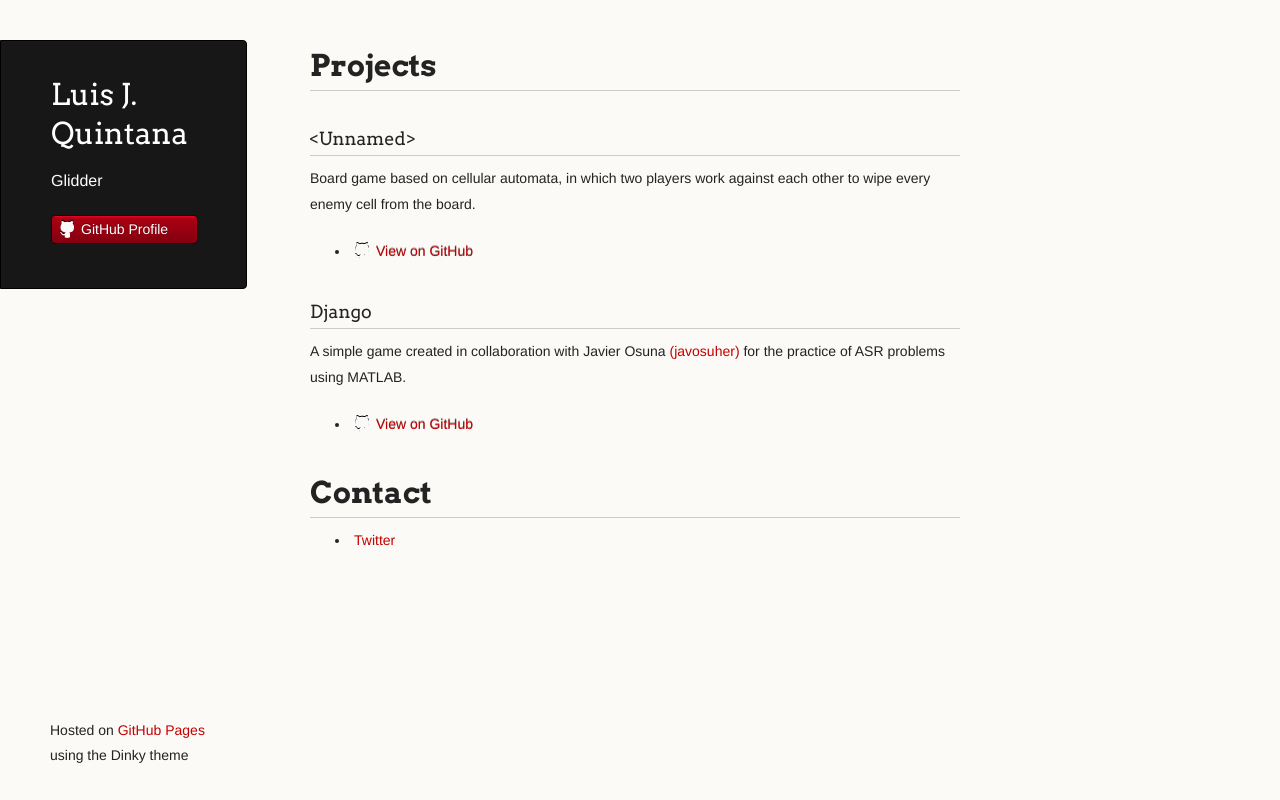
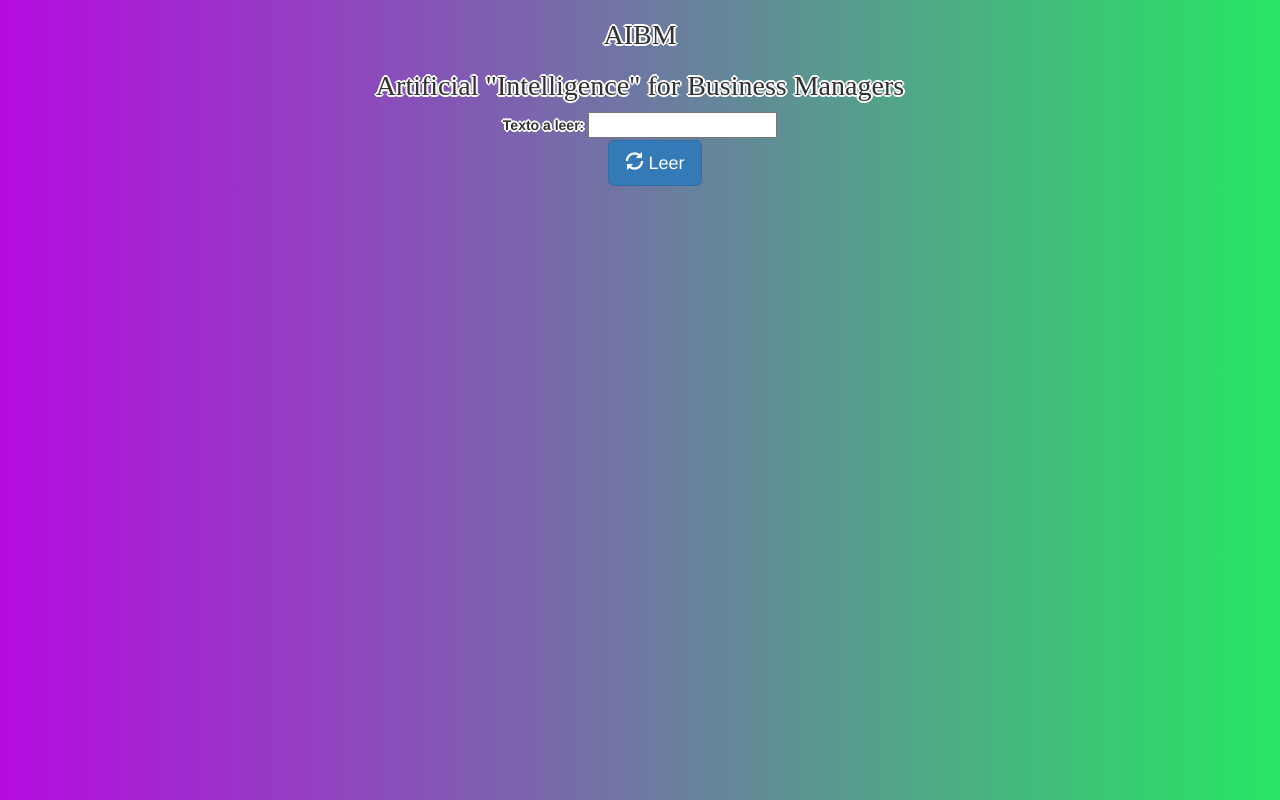
Before and after one commit to glidder/Glidder.github.io, a plain HTML site: page index.html in a window 1280 px wide. Drawn offline with nearby package versions, Linux system fonts and the light colour scheme.

Commit message:
Update index.html

```diff
--- a/index.html
+++ b/index.html
@@ -1,67 +1,60 @@
-<!doctype html>
-<html>
-  <head>
-    <meta charset="utf-8">
-    <meta http-equiv="X-UA-Compatible" content="chrome=1">
-    <title>Luis J. Quintana by glidder</title>
+<!DOCTYPE HTML>
+<html lang="en">
+<head>
+	<meta name="keywords" content="AICAM, PICAM, ai, comercial, demo, sparkle, generator">
+	<meta name="description" content="A Commercial-Mission-Ready Artificial Intelligence">
+	<meta name="author" content="Luis Quintana (@Glidder_)">
+	<meta charset="UTF-8">
+	<meta name="viewport" content="width=device-width, initial-scale=1">
+	<meta property="og:image"
+    content="TODO" />
 
-    <link rel="stylesheet" href="stylesheets/styles.css">
-    <link rel="stylesheet" href="stylesheets/pygment_trac.css">
-    <script src="javascripts/scale.fix.js"></script>
-    <meta name="viewport" content="width=device-width, initial-scale=1, user-scalable=no">
-    <!--[if lt IE 9]>
-    <script src="//html5shiv.googlecode.com/svn/trunk/html5.js"></script>
-    <![endif]-->
-  </head>
-  <body>
-    <div class="wrapper">
-      <header>
-        <h1 class="header">Luis J. Quintana</h1>
-        <p class="header">Glidder</p>
+	<script src="https://ajax.googleapis.com/ajax/libs/jquery/1.11.3/jquery.min.js"></script>
+	<link rel="stylesheet" href="https://maxcdn.bootstrapcdn.com/bootstrap/3.3.5/css/bootstrap.min.css">
+	<script src="https://maxcdn.bootstrapcdn.com/bootstrap/3.3.5/js/bootstrap.min.js"></script>
 
+	<title> AIBM </title>
+</head>
 
+<body role="document" style="background: rgba(181,11,224,1);
+background: -moz-linear-gradient(left, rgba(181,11,224,1) 0%, rgba(39,230,99,1) 100%);
+background: -webkit-gradient(left top, right top, color-stop(0%, rgba(181,11,224,1)), color-stop(100%, rgba(39,230,99,1)));
+background: -webkit-linear-gradient(left, rgba(181,11,224,1) 0%, rgba(39,230,99,1) 100%);
+background: -o-linear-gradient(left, rgba(181,11,224,1) 0%, rgba(39,230,99,1) 100%);
+background: -ms-linear-gradient(left, rgba(181,11,224,1) 0%, rgba(39,230,99,1) 100%);
+background: linear-gradient(to right, rgba(181,11,224,1) 0%, rgba(39,230,99,1) 100%);
+filter: progid:DXImageTransform.Microsoft.gradient( startColorstr='#b50be0', endColorstr='#27e663', GradientType=1 );">
+	<div class="container text-center" role="main" style="text-shadow: 2px 0 0 #fff, -2px 0 0 #fff, 0 2px 0 #fff, 0 -2px 0 #fff, 1px 1px #fff, -1px -1px 0 #fff, 1px -1px 0 #fff, -1px 1px 0 #fff;">
+		<h1 style="font-family: 'Ultra', serif; font-size: 200%;"> AIBM </h1>
+		<h3 style="font-family: 'Ultra', serif; font-size: 200%;"> Artificial "Intelligence" for Business Managers </h3>
 
-        <ul>
-          <li><a class="buttons github" href="https://github.com/glidder">GitHub Profile</a></li>
-        </ul>
+		<div class="container" style="font-size: 200%; font-family: 'Bangers'; color:darkred;">
+			<span id="content"></span>
+		</div>
+		<div>
+    			<label for="uname">Texto a leer: </label>
+    			<input type="text" id="texto" name="texto">
+  		</div>
+		<div class="container">
+			<button class="btn btn-primary btn-lg" onclick="start()"><span class="glyphicon glyphicon-refresh"></span> Leer</button>
+		</div>
+	</div>
+	<script>
 
-      </header>
-      <section>
-        <h1>
-<a name="projects" class="anchor" href="#projects"><span class="octicon octicon-link"></span></a><strong>Projects</strong>
-</h1>
+	function start(){
+		var inpt = document.getElementById("texto");
+		var speech = inpt.value;
+		speak(speech);
+	}
 
-<h3>
-<a name="unnamed" class="anchor" href="#unnamed"><span class="octicon octicon-link"></span></a>&lt;Unnamed&gt;</h3>
-
-<p>Board game based on cellular automata, in which two players work against each other to wipe every enemy cell from the board.</p>
-
-<ul>
-  <li><a class="buttons github" href="https://github.com/glidder/Cellular-Board">View on GitHub</a></li>
-</ul>
-
-<h3>
-<a name="unnamed" class="anchor" href="#unnamed"><span class="octicon octicon-link"></span></a>Django</h3>
-
-<p>A simple game created in collaboration with Javier Osuna <a href="https://github.com/javosuher">(javosuher)</a> for the practice of ASR problems using MATLAB.</p>
-
-<ul>
-  <li><a class="buttons github" href="https://github.com/glidder/ASR-game">View on GitHub</a></li>
-</ul>
-
-<h1>
-<a name="contact" class="anchor" href="#contact"><span class="octicon octicon-link"></span></a><strong>Contact</strong>
-</h1>
-
-<ul>
-<li><a href="http://twitter.com/Glidder_/">Twitter</a></li>
-</ul>
-      </section>
-      <footer>
-        <p><small>Hosted on <a href="https://pages.github.com">GitHub Pages</a> using the Dinky theme</small></p>
-      </footer>
-    </div>
-    <!--[if !IE]><script>fixScale(document);</script><![endif]-->
-
-  </body>
+	function speak(msg){
+		var utterance = new SpeechSynthesisUtterance(msg);
+		utterance.lang = 'es';
+		//utterance.voice = window.speechSynthesis.getVoices()[38];
+		utterance.pitch = 0.3;
+		utterance.rate = 0.85;
+		window.speechSynthesis.speak(utterance);
+	}
+	</script>
+</body>
 </html>
```
